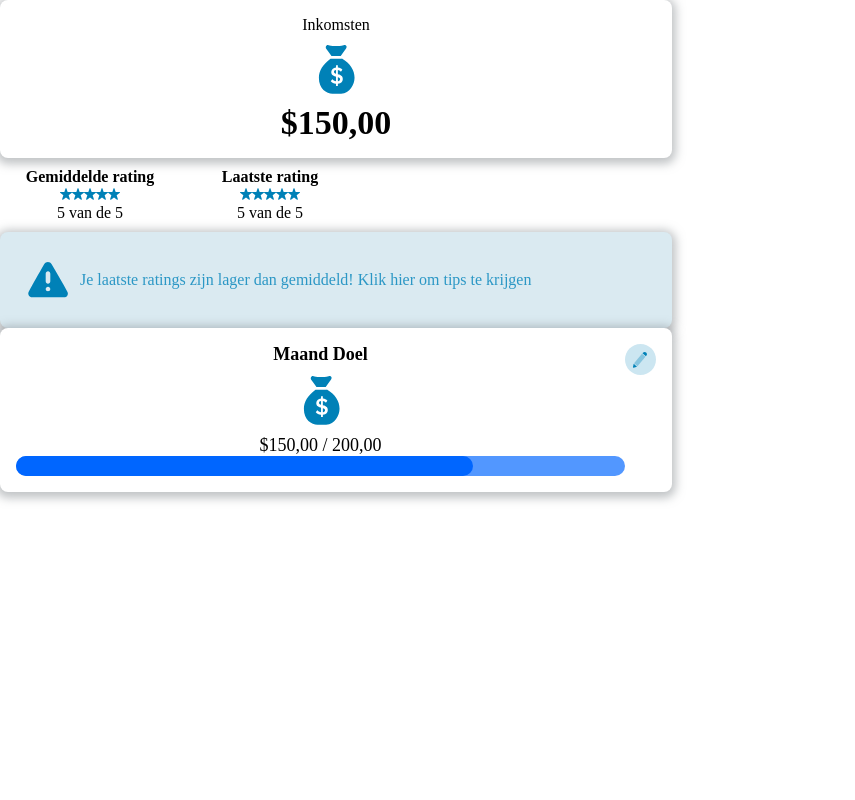
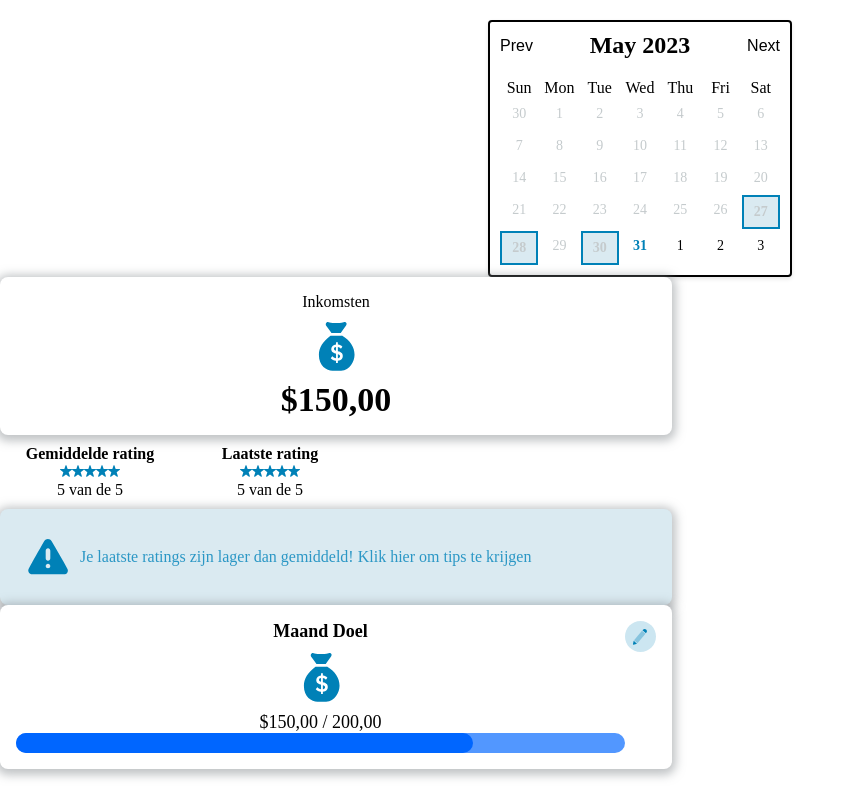
Before and after one commit to LarsKoning/IPMEDT4_React, a React (Create React App) app in the folder ipmedt4/: page / in a window 1280 px wide. Shown: the whole page, without its empty margins (0-855 px from the left). Built offline with nearby package versions, Linux system fonts and the light colour scheme.

Commit message:
calender

```diff
--- a/ipmedt4/src/App.jsx
+++ b/ipmedt4/src/App.jsx
@@ -1,5 +1,5 @@
 import './App.css';
-// import Calendar from './components/Calender';
+import Calendar from './components/Calender';
 import Modal from './components/Modal';
 import { useState } from 'react';
 import  Card  from './components/Card';
@@ -19,7 +19,7 @@ function App() {
     <div className="App">
       {/* <button className='modalBtn' onClick={() => setOpenModal(true)}>Tips For More Money</button>
       <Modal open={openModal} onClose={() => setOpenModal(false)}/> */}
-      {/* <Calendar /> */}
+      <Calendar />
       <Card text="Inkomsten" amount="$150,00"/>
       <section className='ratings'>
       <Rating header={"Gemiddelde rating"} underText={"5 van de 5"}/>
--- a/ipmedt4/src/components/Calender.jsx
+++ b/ipmedt4/src/components/Calender.jsx
@@ -35,6 +35,7 @@ const Calendar = () => {
     return calendarDays.map((day, index) => {
       const isCurrentMonth = day.isSame(date, 'month');
       const isToday = day.isSame(moment(), 'day');
+      const isPast = day.isBefore(moment(), 'day');
       const isTaken = ['2023-06-30', '2023-05-27', '2023-05-28'];
 
       isTaken.push('2023-05-30')
@@ -42,7 +43,7 @@ const Calendar = () => {
       return (
         <div
           key={index}
-          className={`calendar-day ${isCurrentMonth ? 'current-month' : ''} ${isToday ? 'today' : ''}
+          className={`calendar-day ${isCurrentMonth ? 'current-month' : ''} ${isToday ? 'today' : ''} ${isPast ? 'past' : ''}
           ${isTaken.some(val =>
             (moment(val).isSame(day, 'day'))
           ) ? 'taken' : ''}
--- a/ipmedt4/src/styles/calender.css
+++ b/ipmedt4/src/styles/calender.css
@@ -1,10 +1,10 @@
 .calendar {
   width: 300px;
-  font-family: Arial, sans-serif;
+  font-family: 'Montserrat';
   background-color: #fff;
   box-shadow: 0 2px 4px rgba(0, 0, 0, 0.1);
   border-radius: 4px;
-  border: 2px dashed #FF5E00;
+  border: 2px solid black;
   margin: auto;
   margin-top: 20px;
 }
@@ -14,7 +14,6 @@
   align-items: center;
   justify-content: space-between;
   padding: 10px;
-  background-color: #f5f5f5;
 }
 
 .calendar-header button {
@@ -22,7 +21,6 @@
   border: none;
   cursor: pointer;
   font-size: 16px;
-  color: #555;
 }
 
 .calendar-body {
@@ -37,9 +35,7 @@
   align-items: center;
   justify-content: center;
   height: 30px;
-  font-size: 14px;
-  color: #555;
-  background-color: lightgray;
+  font-size: 14px;;
   cursor: pointer;
 }
 
@@ -49,12 +45,15 @@
 
 .calendar-day.today {
   font-weight: bold;
-  color: #ff5722;
+  color: #0081B7;
+}
 
+.calendar-day.past {
+  color: #C5CBCD;
 }
 
 .calendar-day.taken {
   font-weight: bold;
-  background: lime;
-  color: #f5f5f5;
+  background: #DAEAF1;
+  border: 2px solid #0081B7;
 }
```
